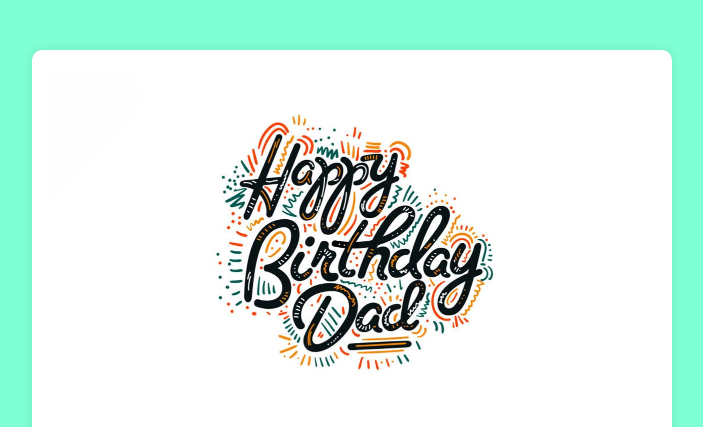
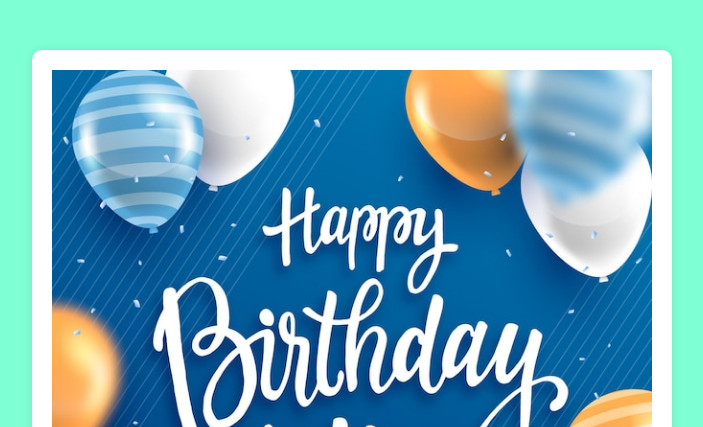
Before and after one commit to Roldantries/final, a plain HTML site: page page13.html in a window 1280 px wide. Shown: the top 427 px of the page, without its empty margins (288-991 px from the left). Drawn offline with Linux system fonts and the light colour scheme.

Commit message:
Update page13.html

```diff
--- a/page13.html
+++ b/page13.html
@@ -63,7 +63,7 @@
 </head>
 <body style="background-color: aquamarine;">
     <div class="container">
-        <img src="covermessage.jpg" alt="Happy Birthday, Danson!">
+        <img src="birthday6.jpg" alt="Happy Birthday, Danson!">
         <h1>Dear Danson,</h1>
         <p>This is to wish you a happy Birthday. I also wish you years of good health, happiness, peace, and prosperity. One of the best parts of life is friendship. Thank you for being such a good and faithful friend. May you live to blow 100 candles.</p>
         <p>Musa</p>
```
